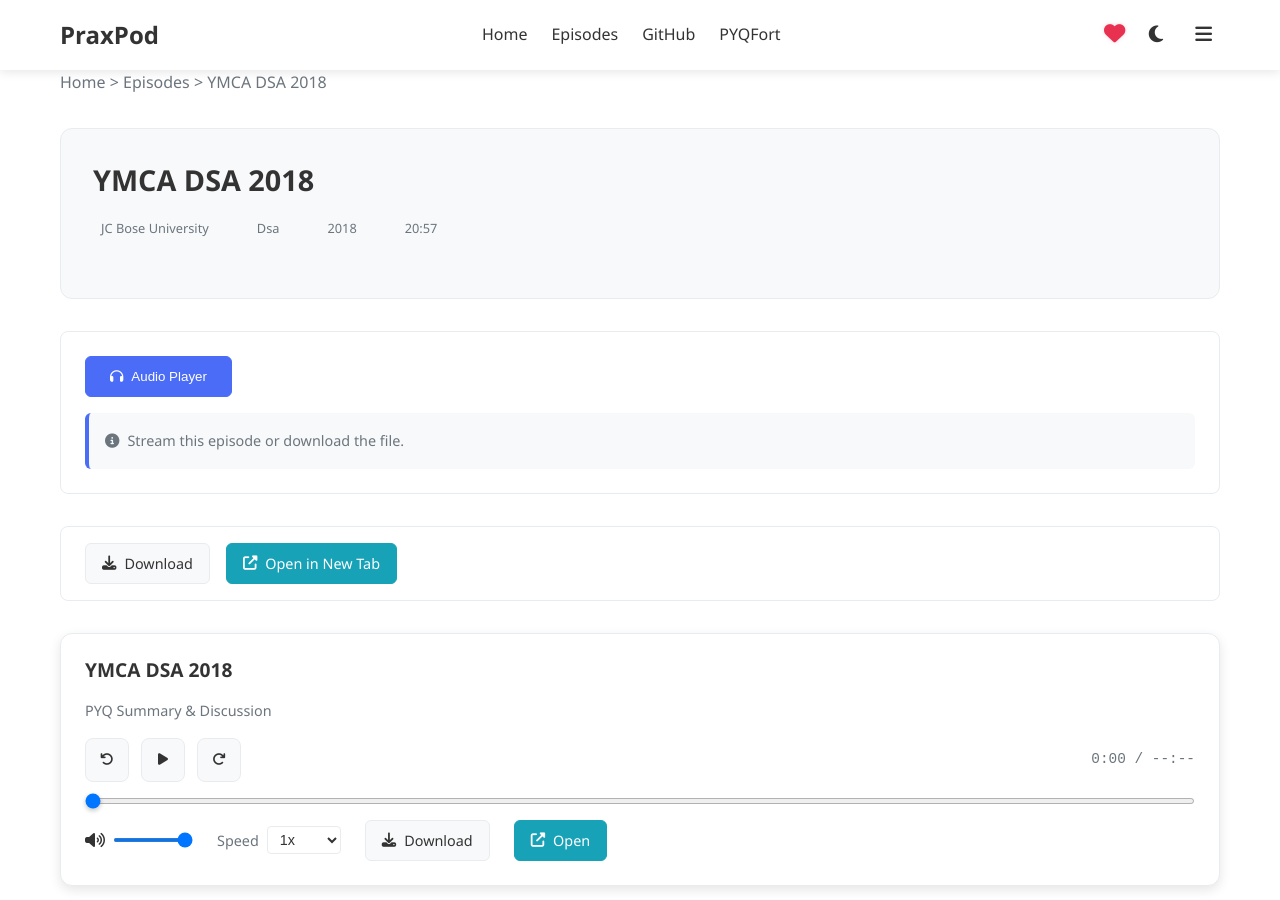
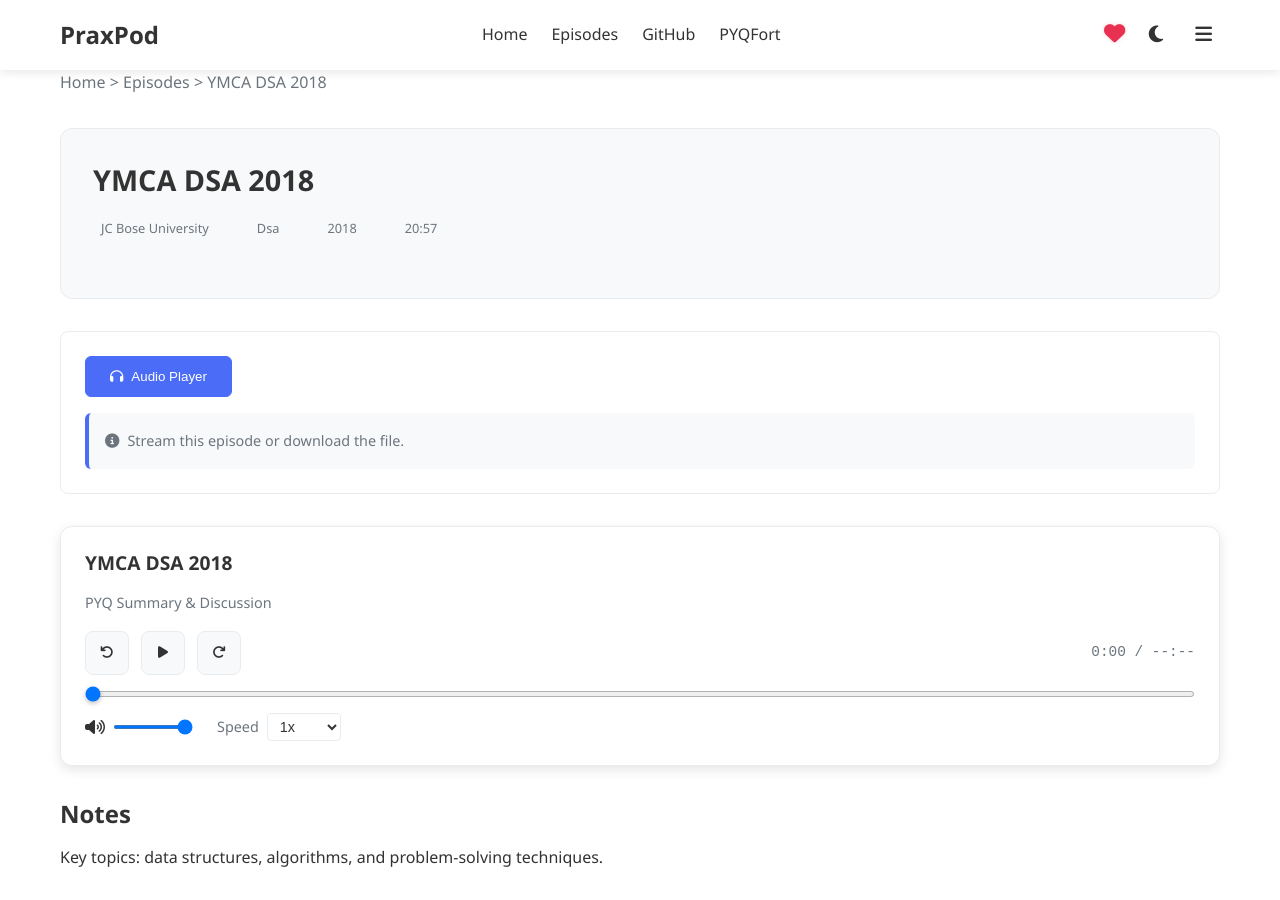
Before and after one commit to Saumy1905/PraxPod, a Jekyll site: the page built from episodes/ymca/dsa/ymca-dsa-2018/index.html, in a window 1280 px wide and 900 px high. Built offline with Jekyll 4.4.1, drawn with Linux system fonts in a browser that asks for light colours.

Commit message:
[Updated]

```diff
--- a/_includes/audio-player.html
+++ b/_includes/audio-player.html
@@ -34,12 +34,12 @@
           <option value="2">2x</option>
         </select>
       </div>
-      <a class="btn-action btn-download" href="{{ include.audio_url | relative_url }}" download>
+      <!-- <a class="btn-action btn-download" href="{{ include.audio_url | relative_url }}" download>
         <i class="fas fa-download"></i><span>Download</span>
       </a>
       <a class="btn-action btn-external" href="{{ include.share_url | relative_url }}" target="_blank" rel="noopener">
         <i class="fas fa-external-link-alt"></i><span>Open</span>
-      </a>
+      </a> -->
     </div>
 
     <audio class="audio-el" preload="metadata" crossorigin="anonymous">
--- a/_layouts/episode.html
+++ b/_layouts/episode.html
@@ -26,7 +26,7 @@ layout: default
   </div>
 </section>
 
-<section class="pdf-actions-bar">
+<!-- <section class="pdf-actions-bar">
   <div class="action-group">
     <a class="btn-action btn-download" href="{{ page.audio_url | relative_url }}" download>
       <i class="fas fa-download"></i><span>Download</span>
@@ -35,7 +35,7 @@ layout: default
       <i class="fas fa-external-link-alt"></i><span>Open in New Tab</span>
     </a>
   </div>
-</section>
+</section> -->
 
 <section class="pdf-viewer-container">
   {% include audio-player.html
```
